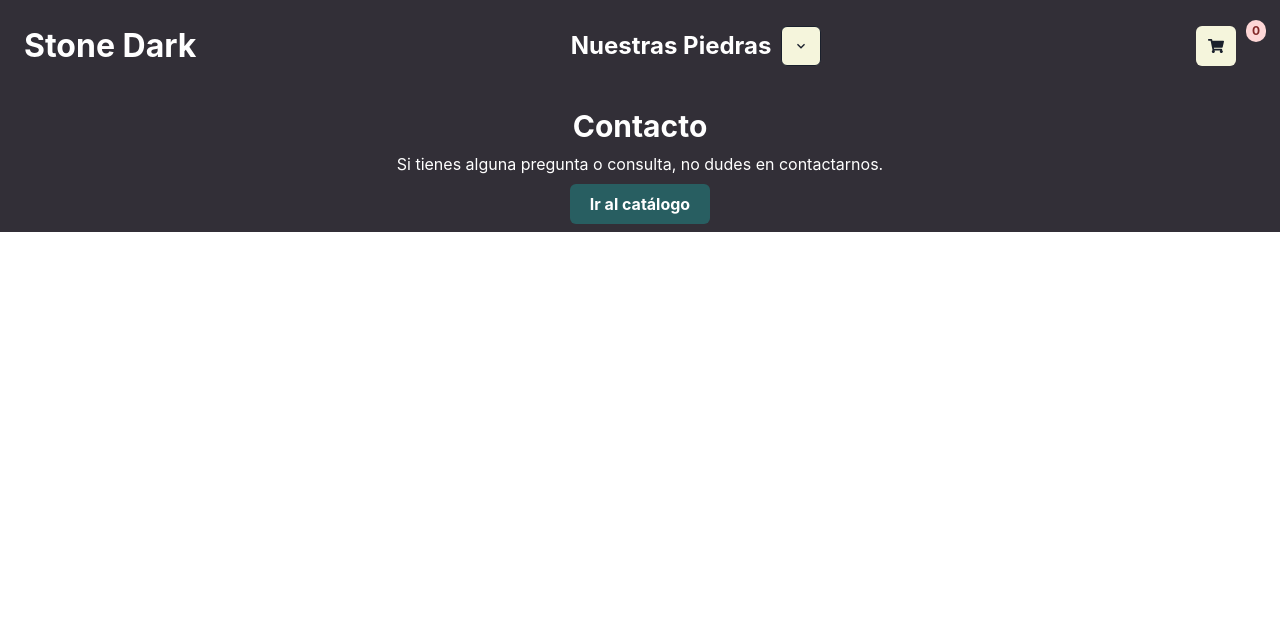
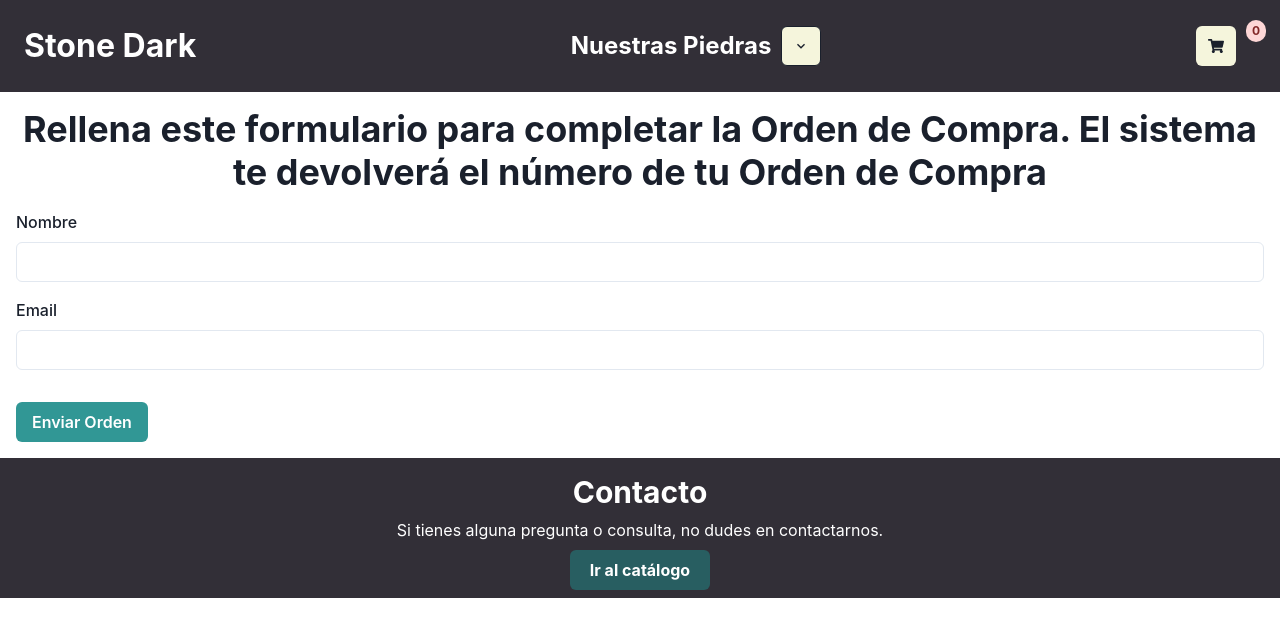
Before and after one commit to AleVVis/Preentrega2ViscontiReact, a React (Vite) app: page /send-order in a window 1280 px wide. Shown: the top 636 px of the page. Built offline with nearby package versions, Linux system fonts and the light colour scheme.

Commit message:
ultimos detalles

```diff
--- a/src/App.jsx
+++ b/src/App.jsx
@@ -22,6 +22,7 @@ const App = () => {
           <Route exact path="/cart" element={<Cart />} />
           <Route exact path="/contact" element={<Contact />} />
           <Route exact path="/item/:id" element={<ItemDetailContainer />} />
+          <Route exact path="/send-order" element={<SendOrder />} />
         </Routes>
         <Contact />
       </CartProvider>
--- a/src/components/Cart.jsx
+++ b/src/components/Cart.jsx
@@ -46,7 +46,7 @@ const Cart = () => {
       ) : (
         <VStack spacing="4" align="stretch">
           <Text>No hay productos en el carrito</Text>
-          <Link to="/category/all">
+          <Link to="/category/:category">
             <Button colorScheme="teal">Ir al catálogo</Button>
           </Link>
         </VStack>
@@ -56,9 +56,11 @@ const Cart = () => {
           <Button colorScheme="red" onClick={clearCart}>
             Borrar Carrito
           </Button>
-          <Button colorScheme="teal" onClick={handleBuy}>
-            Comprar
-          </Button>
+          <Link to="/send-order"> {/* Dirige a la Orden de Compra */}
+      <Button colorScheme="teal" onClick={handleBuy}>
+        Finalizar Compra
+      </Button>
+    </Link>
         </Stack>
       ) : null}
       {isOrderPlaced && <SendOrder orderId="ID_DE_LA_ORDEN_AQUÍ" />} {/* Pasa el ID de la orden */}
--- a/src/components/ItemList.jsx
+++ b/src/components/ItemList.jsx
@@ -4,6 +4,7 @@ import { Flex } from '@chakra-ui/react'
 
 {/* Hace un map con c/u de los elementos que trae productos.
 por cada iteración que hace va a renderizar un componente nuevo */}
+
 const ItemList = ({productos}) => {
   return (
     <>
--- a/src/components/ItemListContainer.jsx
+++ b/src/components/ItemListContainer.jsx
@@ -13,7 +13,7 @@ const ItemListContainer = () => {
     let q = productosCollection;
 
     if (category) {
-      q = query(productosCollection, where('category', '==', category));
+      q = productosCollection;
     }
 
     getDocs(q)
@@ -25,7 +25,7 @@ const ItemListContainer = () => {
         console.error('Error fetching products:', error);
       });
   }, [category]);
-
+console.log(productos)
   return (
     <div>
       <ItemList productos={productos} />
--- a/src/components/SendOrder.jsx
+++ b/src/components/SendOrder.jsx
@@ -1,12 +1,12 @@
 import React, { useState } from 'react';
-import { Box, FormControl, FormLabel, Input, Button } from '@chakra-ui/react';
+import { Box, FormControl, FormLabel, Input, Button, Heading } from '@chakra-ui/react';
 import { collection, addDoc, getFirestore } from 'firebase/firestore';
 
 const SendOrder = () => {
   const [nombre, setNombre] = useState('');
   const [email, setEmail] = useState('');
   const [orderId, setOrderId] = useState(null);
-  const [orderSubmitted, setOrderSubmitted] = useState(false); // State to track if the order is submitted
+  const [orderSubmitted, setOrderSubmitted] = useState(false);
 
   const db = getFirestore();
 
@@ -14,20 +14,14 @@ const SendOrder = () => {
     e.preventDefault();
 
     try {
-      // Agregar los datos al Firestore
       const ordersRef = collection(db, 'ordersCollection');
       const newOrderRef = await addDoc(ordersRef, {
         nombre,
         email,
       });
 
-      // Obtener el ID de la orden recién creada
       const newOrderId = newOrderRef.id;
-
-      // Actualizar el estado del ID de la orden
       setOrderId(newOrderId);
-
-      // Actualizar el estado para mostrar el ID y marcar la orden como enviada
       setOrderSubmitted(true);
     } catch (error) {
       console.error('Error al enviar la orden:', error);
@@ -35,8 +29,10 @@ const SendOrder = () => {
   };
 
   return (
-    <Box>
-      <p>Rellena este Form para completar la Orden de Compra. El sistema te devolverá un ID</p>
+    <Box p="4">
+      <Heading as="h1" textAlign="center" mb="4">
+        Rellena este formulario para completar la Orden de Compra. El sistema te devolverá el número de tu Orden de Compra
+      </Heading>
       <form onSubmit={handleSubmit}>
         <FormControl mb="4">
           <FormLabel>Nombre</FormLabel>
@@ -58,17 +54,18 @@ const SendOrder = () => {
           />
         </FormControl>
 
-        {/* Mostrar el ID de la orden si la orden se ha enviado */}
         {orderSubmitted && (
           <FormControl>
-            <FormLabel>Order ID</FormLabel>
+            <FormLabel>Número de Orden de Compra</FormLabel>
             <Input type="text" value={orderId} readOnly />
           </FormControl>
         )}
 
-        <Button type="submit" colorScheme="teal" mt="4">
-          Enviar Orden
-        </Button>
+        {!orderSubmitted && (
+          <Button type="submit" colorScheme="teal" mt="4">
+            Enviar Orden
+          </Button>
+        )}
       </form>
     </Box>
   );
```
Also changed, not shown: 1 other file (tests, documents, lock files or other folders).
